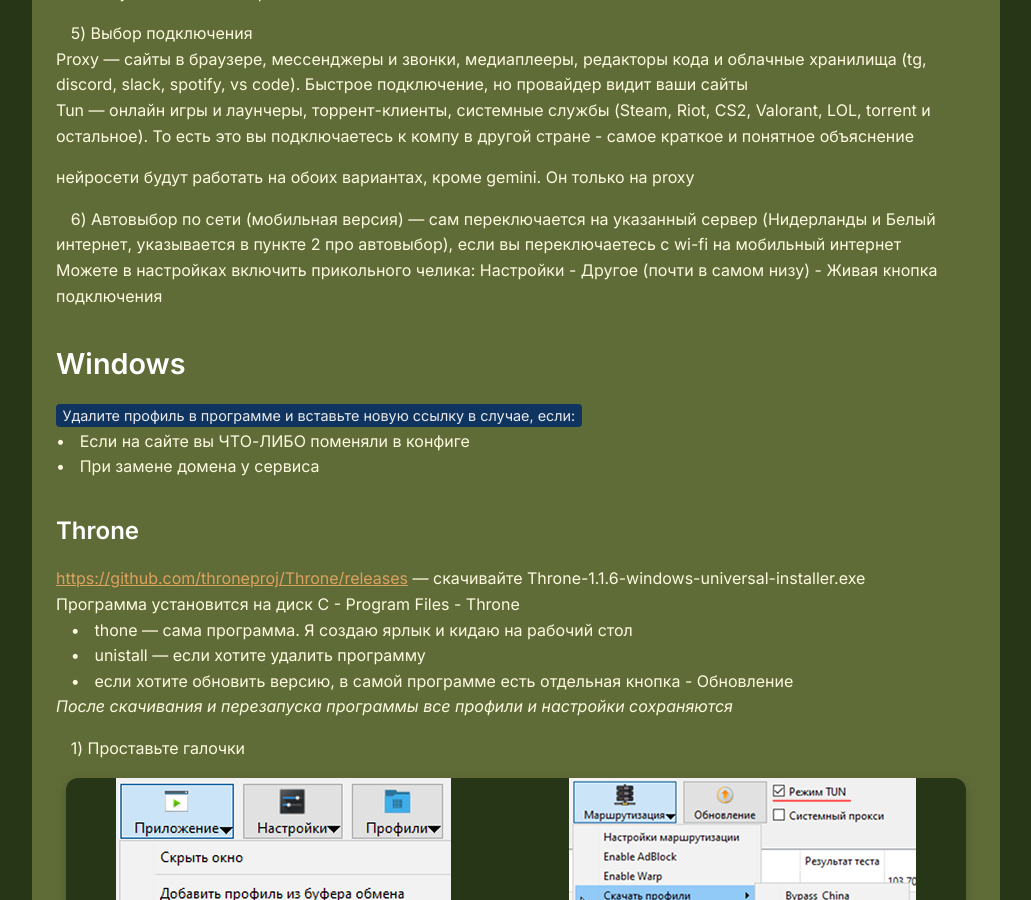
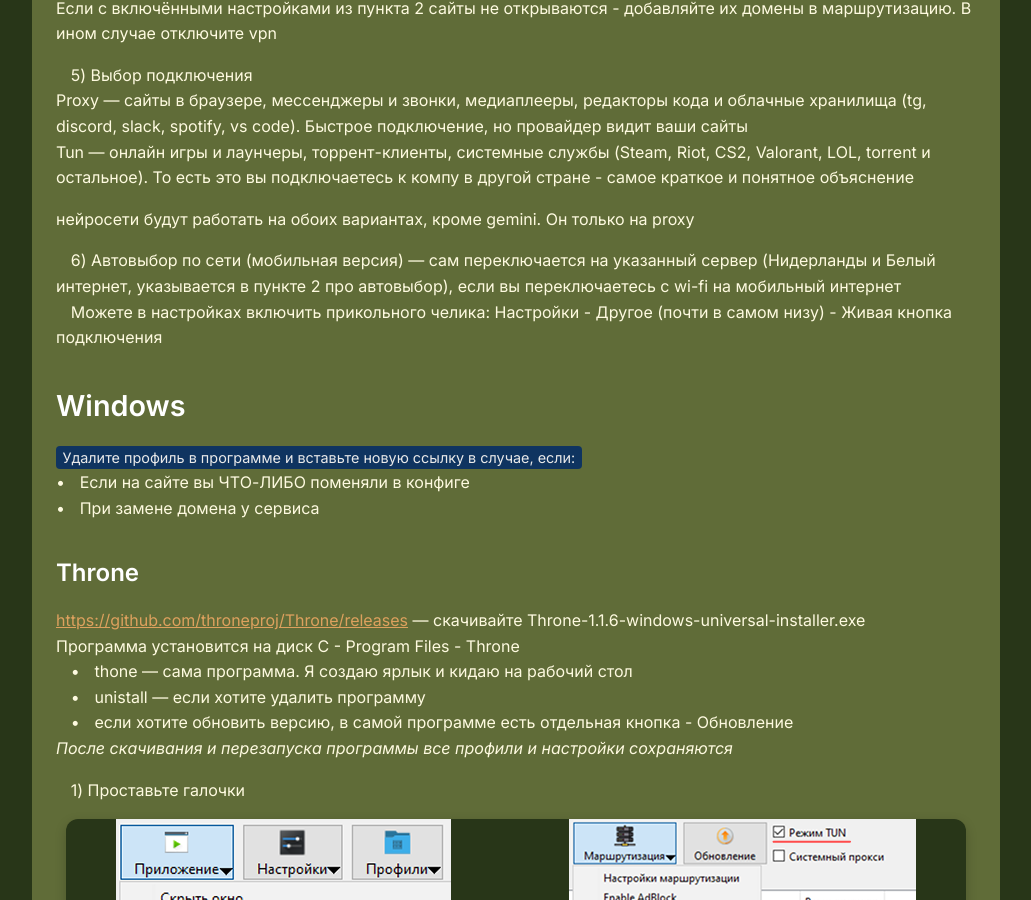
Before and after one commit to mysor-ka/mysor-ka.github.io, a Jekyll site: the page built from _posts/2026-06-13-Установка VPN.markdown, in a window 1280 px wide and 900 px high, scrolled down 5446 px. Shown: the whole window, without its empty margins (124-1155 px from the left). Built offline with Jekyll 4.4.1, drawn with Linux system fonts in a browser that asks for light colours; some of the changed text lies outside the part shown.

Commit message:
Update 2026-06-13-Установка VPN.markdown

```diff
--- a/_posts/2026-06-13-Установка VPN.markdown
+++ b/_posts/2026-06-13-Установка VPN.markdown
@@ -119,6 +119,7 @@ excerpt: "Купим страну,ㅤНастроим конфиг,ㅤПодкл
 
 Перед запуском выдаёте программе права админа (для Windows):
 <br>ㅤ•ㅤПКМ по ярлыку — Свойства — Совместимость — Запуск от имени админа
+
 <br>ㅤ1) Вы можете либо зайти в свой аккаунт, либо вставить ссылку конфига
 
 <br>ㅤ2) В настройках:
@@ -149,7 +150,7 @@ excerpt: "Купим страну,ㅤНастроим конфиг,ㅤПодкл
 нейросети будут работать на обоих вариантах, кроме gemini. Он только на proxy
 
 ㅤ6) Автовыбор по сети (мобильная версия) — сам переключается на указанный сервер (Нидерланды и Белый интернет, указывается в пункте 2 про автовыбор), если вы переключаетесь с wi-fi на мобильный интернет
-<br>Можете в настройках включить прикольного челика:  Настройки - Другое (почти в самом низу) - Живая кнопка подключения
+<br>ㅤМожете в настройках включить прикольного челика:  Настройки - Другое (почти в самом низу) - Живая кнопка подключения
 
 
 
```
Also changed, not shown: other parts of _posts/2026-06-13-Установка VPN.markdown (+4 -0 lines).
